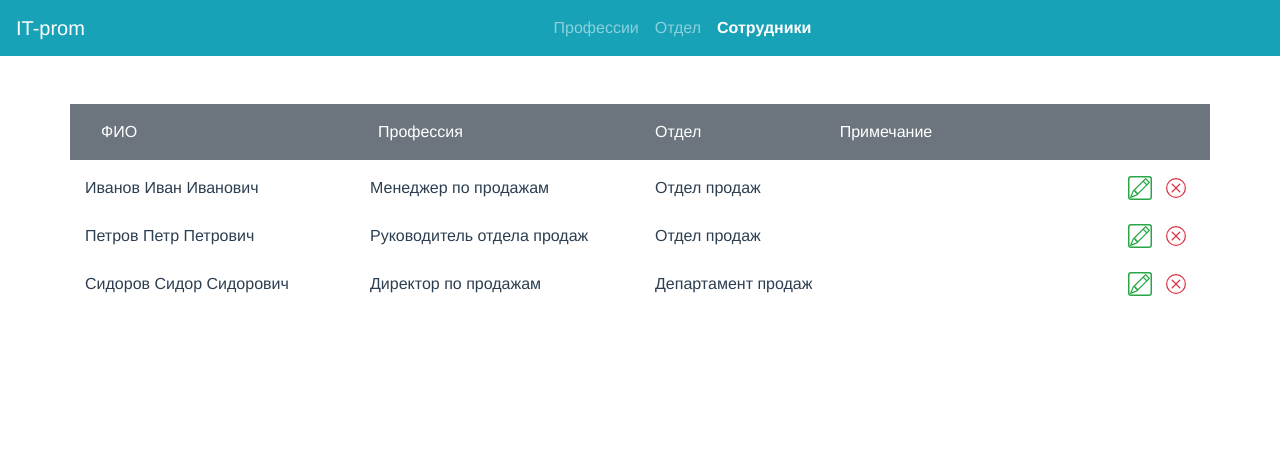
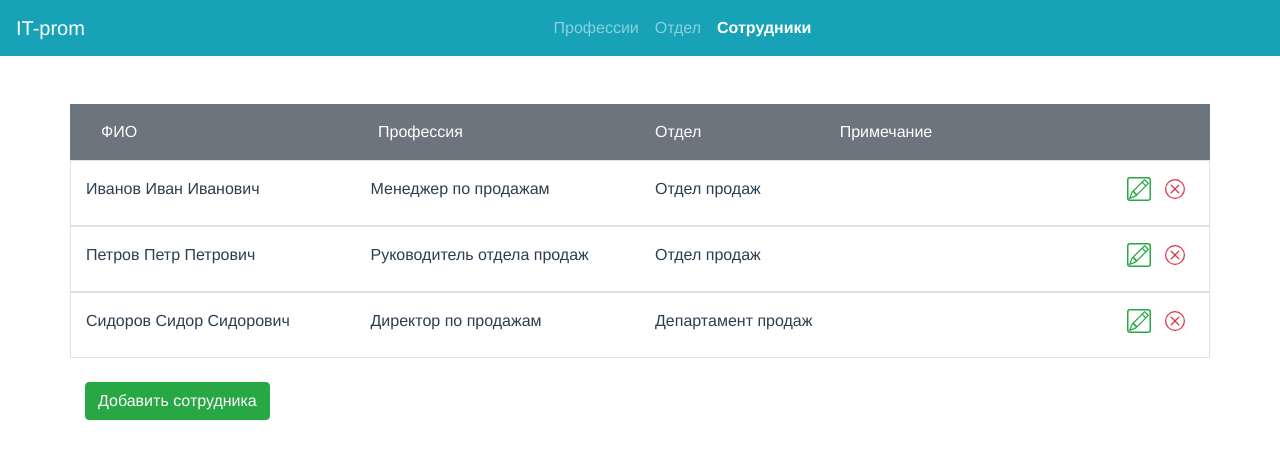
Before and after one commit to kvibrik/it-prom, a Vue app: page /staff in a window 1280 px wide. Shown: the top 458 px of the page. Built offline with nearby package versions, Linux system fonts and the light colour scheme.

Commit message:
добавление сотрудника

```diff
--- a/src/components/User.vue
+++ b/src/components/User.vue
@@ -1,5 +1,5 @@
 <template>
-  <BRow class="mt-3 mb-3" hover>
+  <BRow class="pt-3 pb-3 border">
     <BCol cols=3>{{getFullName}}</BCol>
     <BCol cols=3>{{getProfession}}</BCol>
     <BCol cols=2>{{getDepartment}}</BCol>
@@ -48,4 +48,9 @@ export default {
 };
 </script>
 
-<style lang="scss" scoped></style>
+<style lang="scss" scoped>
+  .border {
+    box-sizing: border-box;
+    border-bottom: 1px solid rgb(51,51,51);
+  }
+</style>
--- a/src/components/UserModal.vue
+++ b/src/components/UserModal.vue
@@ -43,7 +43,18 @@
 <script>
 export default {
   name: 'UserModal',
-  props: ['user', 'prof', 'dep'],
+  props: {
+    user: {
+      type: Object,
+      required: true,
+    },
+    prof: {
+      type: Object,
+    },
+    dep: {
+
+    },
+  },
   data: () => ({
     userInfo: {},
     selectedProf: null,
@@ -73,9 +84,9 @@ export default {
   },
   beforeMount() {
     const user = JSON.parse(JSON.stringify(this.user));
-    const profession = this.prof[user.professionId];
+    const profession = this.prof[user.professionId] || '';
     const professions = Object.values(this.prof);
-    const department = this.dep[user.departmentId];
+    const department = this.dep[user.departmentId] || '';
     const departments = Object.values(this.dep);
 
     this.userInfo = user;
--- a/src/views/Staff.vue
+++ b/src/views/Staff.vue
@@ -24,6 +24,7 @@
       @changeUser="onChangeUser"
       @cancel="closeModal"
     />
+    <BButton class="mt-4" variant="success" @click="onOpenModal">Добавить сотрудника</BButton>
   </BContainer>
 </template>
 
@@ -39,7 +40,17 @@ export default {
     UserModal,
   },
   data: () => ({
-    user: {},
+    user: {
+      id: Math.random(),
+      name: {
+        firstName: '',
+        secondName: '',
+        lastName: '',
+      },
+      professionId: null,
+      departmentId: null,
+      note: '',
+    },
     openModal: false,
   }),
   computed: {
@@ -56,8 +67,10 @@ export default {
       }
     },
     onOpenModal({ id }) {
-      const user = this.staff[id];
-      this.user = user;
+      if (id) {
+        const user = this.staff[id];
+        this.user = user;
+      }
       this.openModal = true;
     },
     onChangeUser(user) {
```
